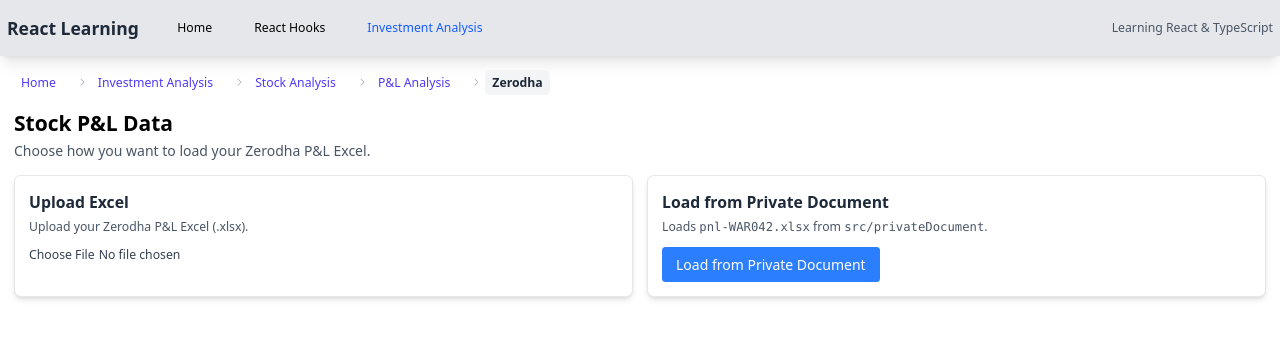
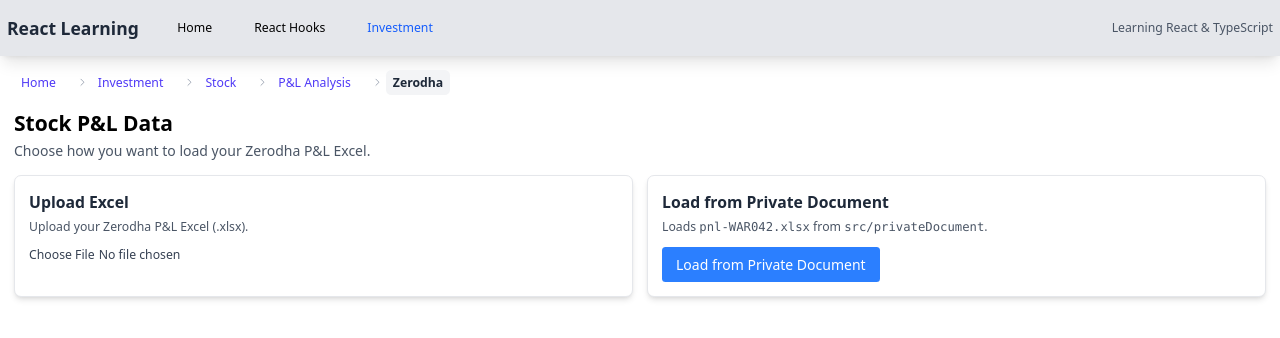
Before and after one commit to Ravi-Royal/reactLearning, a React (Vite) app: page /reactLearning/investment/stock/analysis/zerodha in a window 1280 px wide. Shown: the top 338 px of the page. Built offline with nearby package versions, Linux system fonts and the light colour scheme; no server answers.

Commit message:
fix: Update terminology in investment-related components for consistency

```diff
--- a/FOLDER_STRUCTURE.ts
+++ b/FOLDER_STRUCTURE.ts
@@ -72,7 +72,7 @@
  *    │   │   ├── UseContextHook.tsx
  *    │   │   └── UseCallbackHook.tsx
  *    │   │
- *    │   └── investment/                  Investment analysis features
+ *    │   └── investment/                  Investment features
  *    │       ├── stock/
  *    │       │   ├── analysis/
  *    │       │   │   ├── Analysis.tsx     P&L analysis landing page
--- a/src/constants/investmentNavigation.constants.ts
+++ b/src/constants/investmentNavigation.constants.ts
@@ -1,7 +1,7 @@
 export const INVESTMENT_NAVIGATION_ITEMS = [
   {
     id: 'stock',
-    title: 'Stock Analysis',
+    title: 'Stock',
     description: 'Comprehensive stock portfolio analysis with P&L calculations, favorites, and checklists.',
     icon: {
       path: 'M9 19v-6a2 2 0 00-2-2H5a2 2 0 00-2 2v6a2 2 0 002 2h2a2 2 0 002-2zm0 0V9a2 2 0 012-2h2a2 2 0 012 2v10m-6 0a2 2 0 002 2h2a2 2 0 002-2m0 0V5a2 2 0 012-2h2a2 2 0 012 2v14a2 2 0 01-2 2h-2a2 2 0 01-2-2z',
--- a/src/pages/navigation/Breadcrumbs.tsx
+++ b/src/pages/navigation/Breadcrumbs.tsx
@@ -16,10 +16,10 @@ function Breadcrumbs() {
     ];
 
     if (pathnames.includes('investment')) {
-      breadcrumbs.push({ label: 'Investment Analysis', path: '/investment' });
+      breadcrumbs.push({ label: 'Investment', path: '/investment' });
 
       if (pathnames.includes('stock')) {
-        breadcrumbs.push({ label: 'Stock Analysis', path: '/investment/stock' });
+        breadcrumbs.push({ label: 'Stock', path: '/investment/stock' });
 
         if (pathnames.includes('analysis')) {
           breadcrumbs.push({ label: 'P&L Analysis', path: '/investment/stock/analysis' });
--- a/src/pages/navigation/InvestmentNavigation.tsx
+++ b/src/pages/navigation/InvestmentNavigation.tsx
@@ -9,7 +9,7 @@ function InvestmentNavigation() {
     <div className="p-6">
       <Breadcrumbs />
       <div className="mb-6">
-        <h1 className="text-2xl font-bold text-gray-800">Investment Analysis Dashboard</h1>
+        <h1 className="text-2xl font-bold text-gray-800">Investment Dashboard</h1>
         <p className="text-gray-600 mt-1">Manage and analyze your investment portfolio</p>
       </div>
 
--- a/src/pages/navigation/StockNavigation.tsx
+++ b/src/pages/navigation/StockNavigation.tsx
@@ -13,9 +13,9 @@ function StockNavigation() {
           to="/investment"
           className="text-blue-600 hover:text-blue-800 hover:bg-blue-50 text-sm font-medium flex items-center gap-2 mb-4 px-3 py-2 rounded-md transition-colors"
         >
-                    ← Back to Investment Analysis
+                    ← Back to Investment
         </Link>
-        <h1 className="text-2xl font-bold text-gray-800">Stock Analysis Dashboard</h1>
+        <h1 className="text-2xl font-bold text-gray-800">Stock Dashboard</h1>
         <p className="text-gray-600 mt-1">Manage and analyze your stock portfolio</p>
       </div>
 
--- a/src/pages/navigation/constants/navigation.constants.ts
+++ b/src/pages/navigation/constants/navigation.constants.ts
@@ -27,7 +27,7 @@ export const NAVIGATION_ITEMS: NavigationItem[] = [
   },
   {
     id: 'investment',
-    label: 'Investment Analysis',
+    label: 'Investment',
     path: '/investment',
     isActiveCheck: (pathname: string) => pathname.startsWith('/investment'),
   },
```
Also changed, not shown: 1 other file (tests, documents, lock files or other folders).
